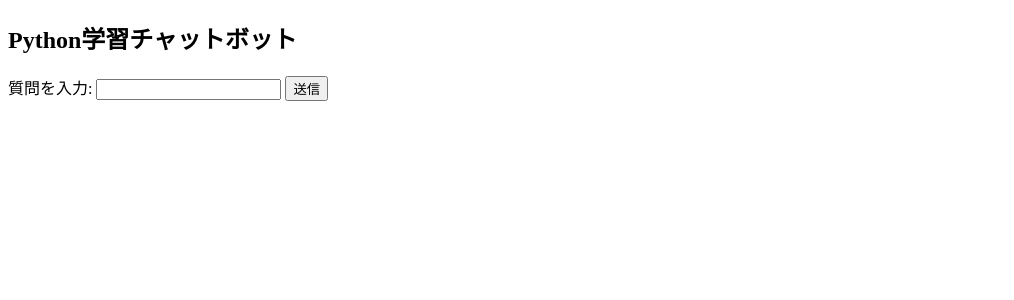
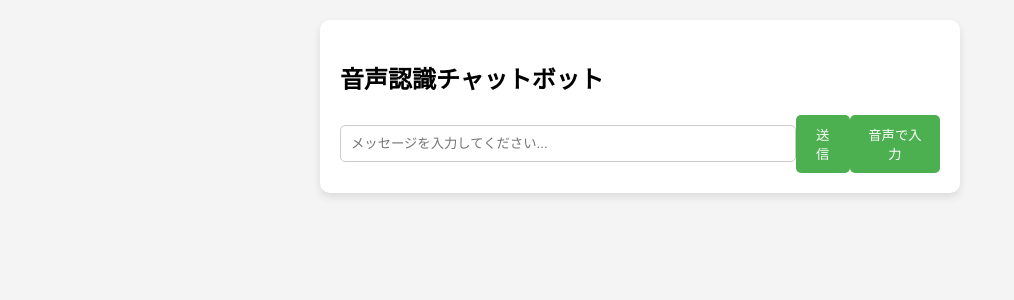
Before and after one commit to 382283/myproject, a Flask app: page /chat in a window 1280 px wide. Shown: the top 300 px of the page, without its empty margins (0-1014 px from the left). Run offline with Flask 3, Linux system fonts and the light colour scheme.

Commit message:
add chat.html

```diff
--- a/app.py
+++ b/app.py
@@ -12,6 +12,7 @@ from transformers import pipeline
 from questions import questions
 from QLearning import QLearning
 from flask_login import logout_user
+import speech_recognition as sr
 import numpy as np
 import requests
 import datetime
@@ -258,12 +259,25 @@ def progress():
 
     return render_template("main/progress.html", labels=topic_names, data=accuracy)
 
+#音声認識機能
+recognizer = sr.Recognizer()
 
+def listen_to_audio():
+    with sr.Microphone() as source:
+        print("聞いています...")
+        audio = recognizer.listen(source)
+    try:
+        print("認識したテキスト: " + recognizer.recognize_google(audio, language="ja-JP"))
+        return recognizer.recognize_google(audio, language="ja-JP")
+    except sr.UnknownValueError:
+        return "聞き取れませんでした"
+    except sr.RequestError as e:
+        return "音声認識サービスに接続できませんでした"
 
-
-#チャットボット君
+# チャットボット
 chatbot = pipeline("text-generation", model="microsoft/DialoGPT-medium")
 
+# Wikipedia APIを利用して情報を取得
 def get_wikipedia_summary(query):
     url = f"https://en.wikipedia.org/api/rest_v1/page/summary/{query}"
     try:
@@ -274,6 +288,7 @@ def get_wikipedia_summary(query):
     except requests.exceptions.RequestException as e:
         return "Wikipedia APIの取得に失敗しました。"
 
+# チャット処理
 @app.route("/chat", methods=["GET", "POST"])
 def chat():
     if 'chat_messages' not in session:
@@ -281,6 +296,10 @@ def chat():
 
     if request.method == "POST":
         user_message = request.json.get("message")
+
+        # 音声入力を処理する場合
+        if user_message == "音声で入力":
+            user_message = listen_to_audio()  # 音声認識
 
         # Wikipedia APIを利用
         if "とは" in user_message:
--- a/templates/main/chat.html
+++ b/templates/main/chat.html
@@ -3,56 +3,145 @@
 <head>
     <meta charset="UTF-8">
     <meta name="viewport" content="width=device-width, initial-scale=1.0">
-    <title>Python学習チャットボット</title>
+    <title>音声認識チャットボット</title>
+    <style>
+        body {
+            font-family: Arial, sans-serif;
+            background-color: #f4f4f4;
+            margin: 0;
+            padding: 20px;
+        }
+        #chat-container {
+            max-width: 600px;
+            margin: 0 auto;
+            background-color: white;
+            padding: 20px;
+            border-radius: 10px;
+            box-shadow: 0px 4px 8px rgba(0, 0, 0, 0.1);
+        }
+        .chat-message {
+            padding: 10px;
+            margin: 10px 0;
+            border-radius: 5px;
+        }
+        .user-message {
+            background-color: #d1f7d6;
+            text-align: right;
+        }
+        .bot-message {
+            background-color: #e2e2e2;
+            text-align: left;
+        }
+        #input-area {
+            display: flex;
+            justify-content: space-between;
+            align-items: center;
+            margin-top: 20px;
+        }
+        #user-input {
+            width: 80%;
+            padding: 10px;
+            border-radius: 5px;
+            border: 1px solid #ccc;
+        }
+        #send-btn, #voice-btn {
+            background-color: #4CAF50;
+            color: white;
+            border: none;
+            padding: 10px 15px;
+            border-radius: 5px;
+            cursor: pointer;
+        }
+        #send-btn:hover, #voice-btn:hover {
+            background-color: #45a049;
+        }
+    </style>
 </head>
 <body>
-    <div class="chat-container">
-        <h2>Python学習チャットボット</h2>
-        <!-- チャットの履歴を表示 -->
-        <div id="chat-box">
-            {% for message in chat_messages %}
-                <div class="message {{ message.sender }}">
-                    <strong>{{ message.sender }}:</strong> {{ message.text }}
-                </div>
-            {% endfor %}
-        </div>
 
-        <!-- フォーム -->
-        <form id="chat-form" method="POST">
-            <label for="user_input">質問を入力:</label>
-            <input type="text" id="user_input" name="user_input" required>
-            <button type="submit">送信</button>
-        </form>
+<div id="chat-container">
+    <h2>音声認識チャットボット</h2>
+
+    <!-- チャット履歴表示 -->
+    <div id="chat-history">
+        <!-- 会話内容がここに表示されます -->
     </div>
 
-    <script>
-        // フォームの送信時に非同期でリクエストを送信
-        document.getElementById("chat-form").addEventListener("submit", async function(event) {
-            event.preventDefault();  // フォーム送信を防ぐ
-            const userInput = document.getElementById("user_input").value;
-            if (!userInput) return; // 空の場合は送信しない
+    <!-- ユーザー入力エリア -->
+    <div id="input-area">
+        <input type="text" id="user-input" placeholder="メッセージを入力してください..." />
+        <button id="send-btn">送信</button>
+        <button id="voice-btn">音声で入力</button>
+    </div>
+</div>
 
-            // ユーザーのメッセージを表示
-            const chatBox = document.getElementById("chat-box");
-            chatBox.innerHTML += `<div class="message user"><strong>あなた:</strong> ${userInput}</div>`;
+<script>
+    const sendBtn = document.getElementById("send-btn");
+    const voiceBtn = document.getElementById("voice-btn");
+    const userInput = document.getElementById("user-input");
+    const chatHistory = document.getElementById("chat-history");
 
-            // APIへリクエストを送る
-            const response = await fetch("/chat", {
+    // チャット履歴にメッセージを追加
+    function addMessage(sender, message) {
+        const messageDiv = document.createElement("div");
+        messageDiv.classList.add("chat-message", sender === "user" ? "user-message" : "bot-message");
+        messageDiv.textContent = message;
+        chatHistory.appendChild(messageDiv);
+        chatHistory.scrollTop = chatHistory.scrollHeight; // スクロールを最下部に
+    }
+
+    // 音声認識
+    function listenToAudio() {
+        // Web Speech APIを使用した音声認識
+        const recognition = new (window.SpeechRecognition || window.webkitSpeechRecognition)();
+        recognition.lang = "ja-JP";
+
+        recognition.onstart = function() {
+            console.log("音声認識を開始しました...");
+        };
+
+        recognition.onresult = function(event) {
+            const transcript = event.results[0][0].transcript;
+            userInput.value = transcript;
+            sendMessage();
+        };
+
+        recognition.onerror = function(event) {
+            alert("音声認識エラー: " + event.error);
+        };
+
+        recognition.start();
+    }
+
+    // 送信ボタンが押された時
+    function sendMessage() {
+        const message = userInput.value.trim();
+        if (message !== "") {
+            addMessage("user", message);  // ユーザーのメッセージを表示
+            userInput.value = "";
+
+            // サーバーにメッセージを送信
+            fetch("/chat", {
                 method: "POST",
-                headers: { "Content-Type": "application/json" },
-                body: JSON.stringify({ message: userInput })
-            });
+                headers: {
+                    "Content-Type": "application/json"
+                },
+                body: JSON.stringify({ message: message })
+            })
+            .then(response => response.json())
+            .then(data => {
+                addMessage("bot", data.response);  // ボットの返答を表示
+            })
+            .catch(error => console.error("エラー:", error));
+        }
+    }
 
-            const data = await response.json();
-            const botResponse = data.response || "エラーが発生しました。";
+    // 送信ボタンのクリックイベント
+    sendBtn.addEventListener("click", sendMessage);
 
-            // ボットの回答を表示
-            chatBox.innerHTML += `<div class="message bot"><strong>Bot:</strong> ${botResponse}</div>`;
+    // 音声入力ボタンのクリックイベント
+    voiceBtn.addEventListener("click", listenToAudio);
+</script>
 
-            // 入力欄をクリア
-            document.getElementById("user_input").value = "";
-            chatBox.scrollTop = chatBox.scrollHeight; // 最新のメッセージを表示
-        });
-    </script>
 </body>
 </html>
```
